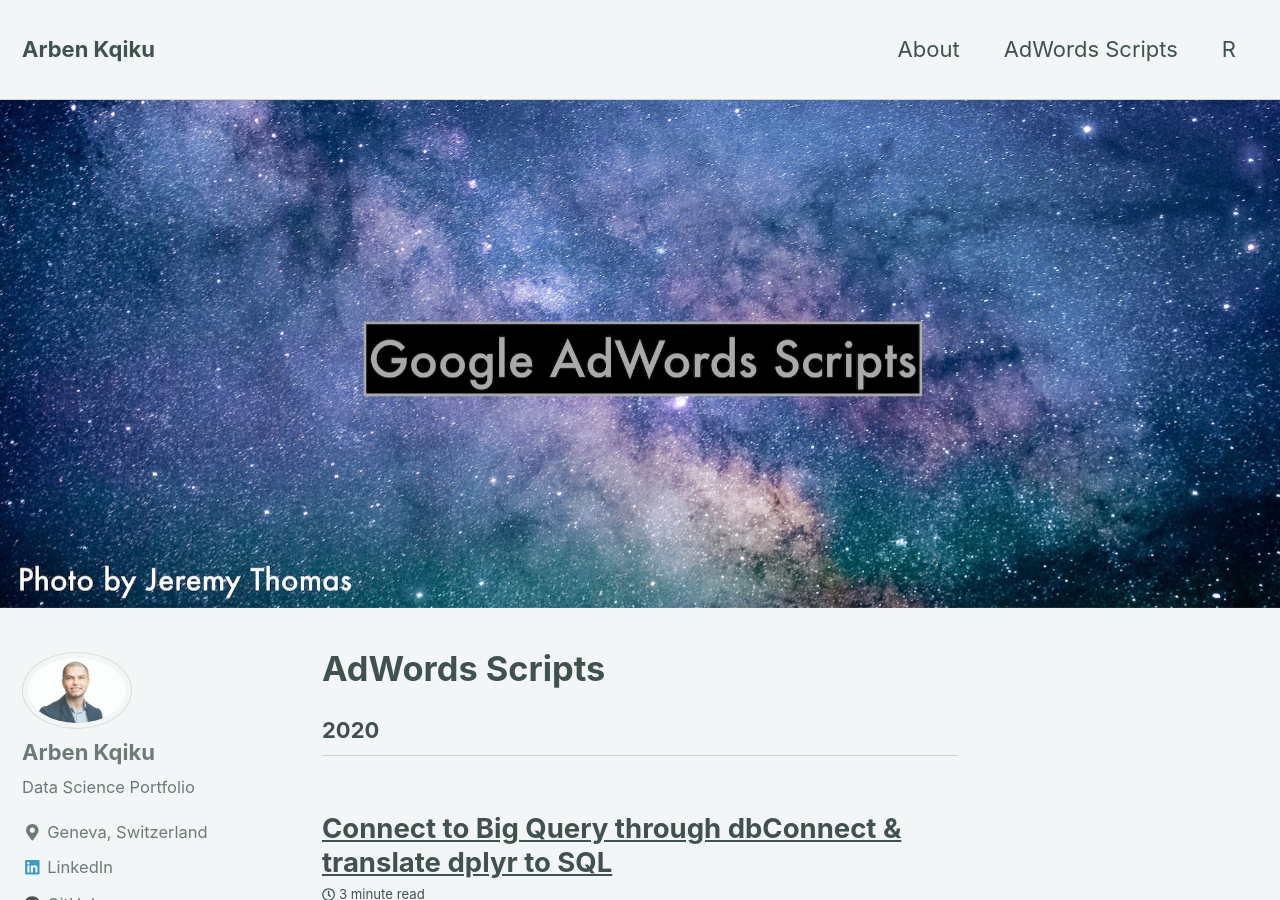
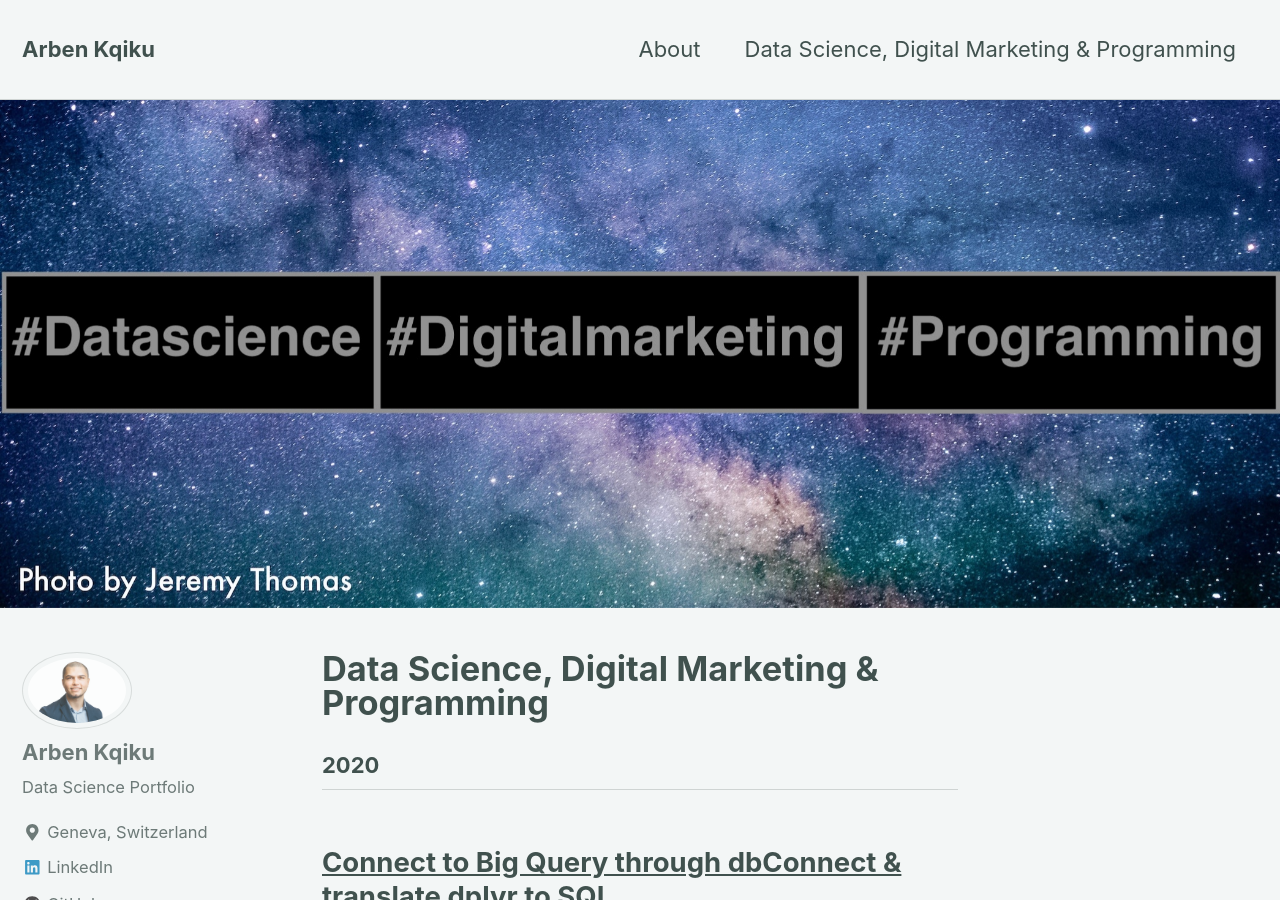
Before and after one commit to ArbenKqiku/arbenkqiku.github.io, a Jekyll site: the page built from _pages/adwordsscripts.md, in a window 1280 px wide and 900 px high. Built offline with Jekyll 4.4.1, drawn with Linux system fonts in a browser that asks for light colours; nearby versions of some CDN libraries.

Commit message:
Modified navigation image

```diff
--- a/_data/navigation.yml
+++ b/_data/navigation.yml
@@ -2,10 +2,8 @@
 main:
   - title: "About"
     url: /about/
-  - title: "AdWords Scripts"
-    url: /adwords-scripts/
-  - title: "R"
-    url: /bigquery-dplyr-to-sql/
+  - title: "Data Science, Digital Marketing & Programming"
+    url: /articles/
   # - title: "About"
   #   url: https://mmistakes.github.io/minimal-mistakes/about/
   # - title: "Sample Posts"
--- a/_pages/adwordsscripts.md
+++ b/_pages/adwordsscripts.md
@@ -1,7 +1,7 @@
 ---
 layout: posts
-permalink: /adwords-scripts/
-title: "AdWords Scripts"
+permalink: /articles/
+title: "Data Science, Digital Marketing & Programming"
 author_profile: true
 header:
   image: "/images/jeremy-thomas-E0AHdsENmDg-unsplash.jpg"
```
Also changed, not shown: images/jeremy-thomas-E0AHdsENmDg-unsplash.jpg.
